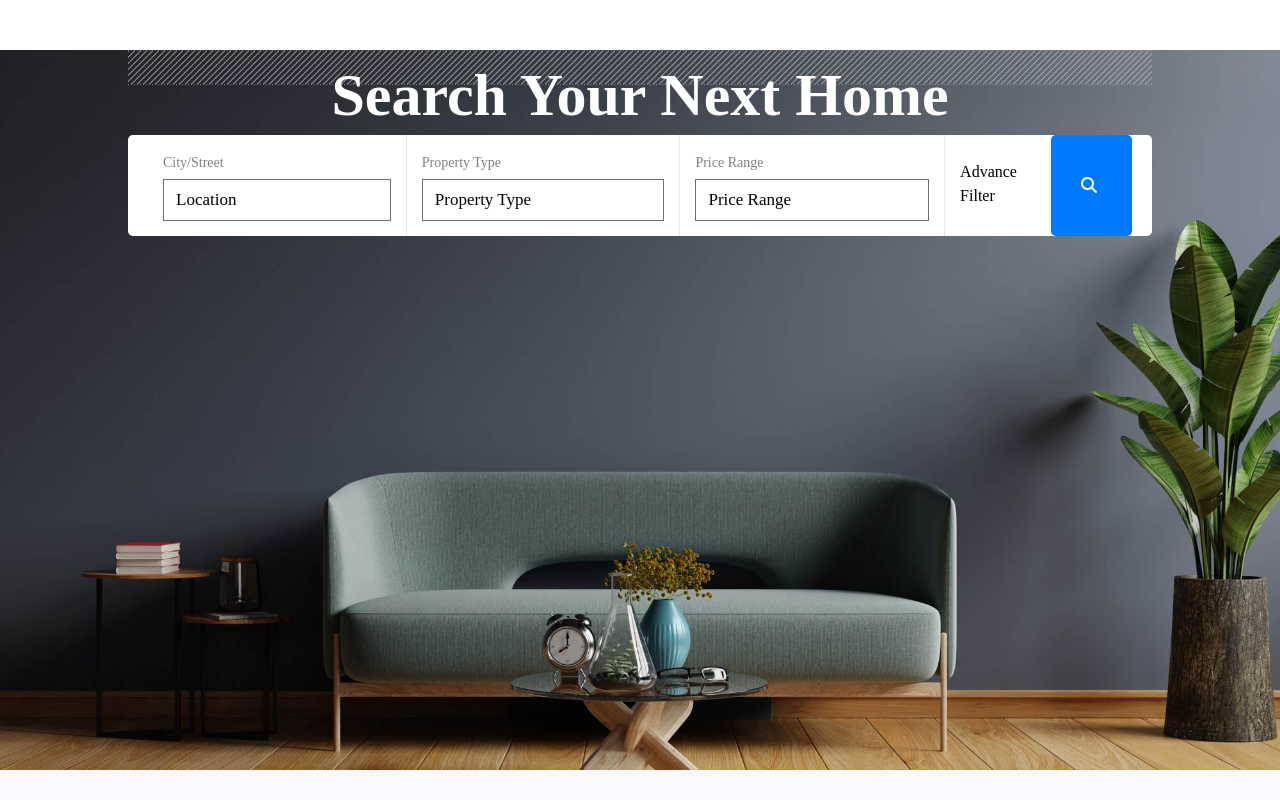
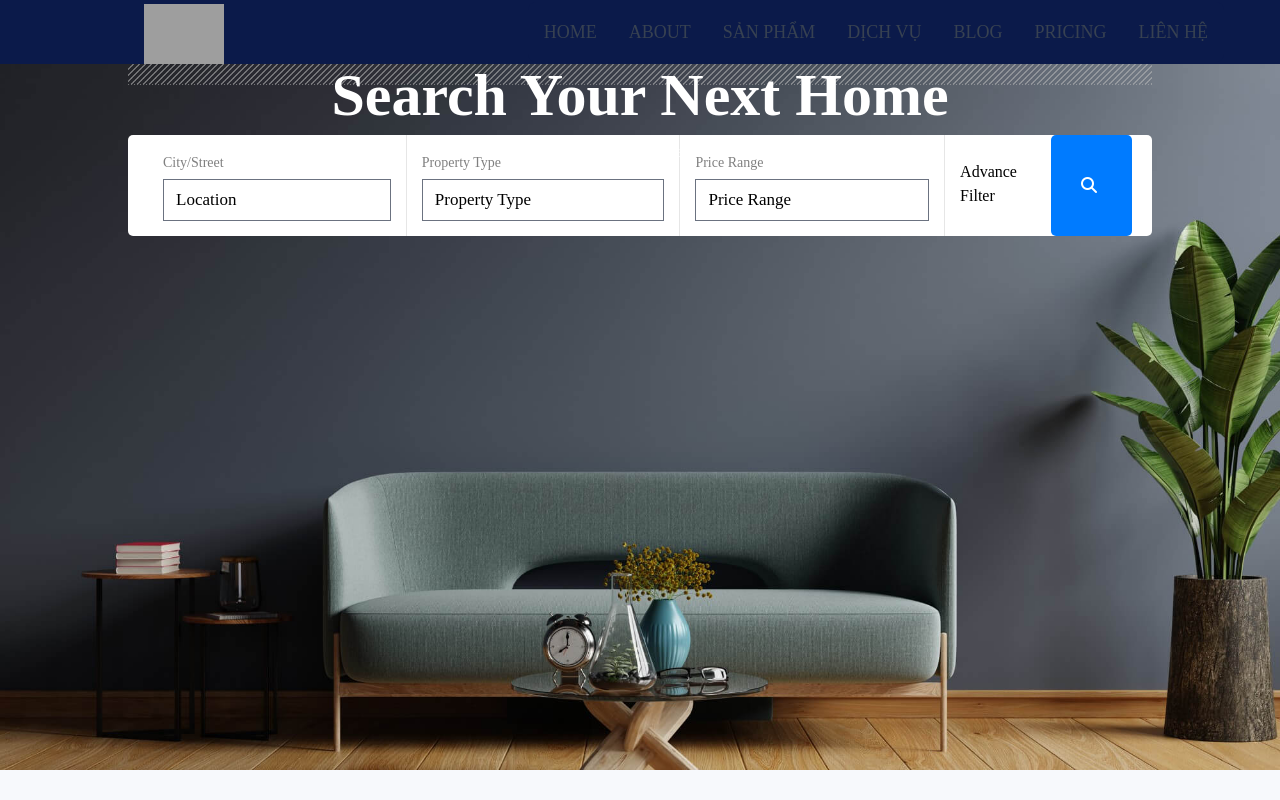
Before and after one commit to QuocDat1219/ecom-blog, a React (Create React App) app: page / in a window 1280 px wide. Shown: the top 800 px of the page. Built offline with nearby package versions, Linux system fonts and the light colour scheme; grey boxes are pictures that could not be loaded.

Commit message:
create navbar responsive

```diff
--- a/src/components/common/footer/Footer.jsx
+++ b/src/components/common/footer/Footer.jsx
@@ -3,7 +3,7 @@
 const Footer = () => {
   return (
     <footer>
-      <div className="bg-[#0B1A4A] p-5 md:p-10">
+      <div className="bg-[#0B1A4A] p-3">
         <div className="footer-content flex flex-col md:flex-row md:justify-center md:items-center text-center md:text-left">
           <div className="company-info md:mr-8">
             <div className="w-[120px] h-[80px] ml-auto mr-auto sm:w-[230px] sm:h-[150px]">
--- a/src/components/common/header/Header.jsx
+++ b/src/components/common/header/Header.jsx
@@ -7,28 +7,60 @@
   const [navList, setNavList] = useState(false)
 
   return (
-    <>
-      <header>
-        <div className='containers flexs'>
-          <div className="h-[30px]">
-            <img src='./images/logo.png' alt=''  />
+    // <>
+    //   <header>
+    //     <div className='containers flexs'>
+    //       <div className="h-[30px]">
+    //         <img src='./images/logo.png' alt=''  />
+    //       </div>
+    //       <div className='nav'>
+    //         <ul className={navList ? "small" : "flexs"}>
+    //           {nav.map((list, index) => (
+    //             <li key={index}>
+    //               <Link to={list.path}>{list.text}</Link>
+    //             </li>
+    //           ))}
+    //         </ul>
+    //       </div>
+    //       <div className='button flexs'>
+    //         <h4>
+    //           <span>2</span> My List
+    //         </h4>
+    //         <button className='btn1'>
+    //           <i className='fa fa-sign-out'></i> Sign In
+    //         </button>
+    //       </div>
+
+    //       <div className='toggle'>
+    //         <button onClick={() => setNavList(!navList)}>{navList ? <i className='fa fa-times'></i> : <i className='fa fa-bars'></i>}</button>
+    //       </div>
+    //     </div>
+    //   </header>
+    // </>
+          <nav className="bg-[#0B1A4A] z-10 fixed top-0 flex border-gray-200 px-2 sm:px-4 rounde w-full">
+          <div className="w-[10%] flex-wrap items-center justify-center sm:hidden md:block">
+          <a href="https://flowbite.com/" className="flex items-center">
+               <img src="https://everev.vn/wp-content/uploads/2023/03/everev-logo-1563x1024.png" className="h-full w-20 mt-1 ml-32 mb-auto hidden sm:block" alt="Flowbite Logo" />
+             </a>
           </div>
-          <div className='nav'>
-            {/* <ul className={navList ? "small" : "flexs"}>
+          <div className="flex w-[100%] flex-wrap items-center md:justify-center sm:justify-end sm:pr-10 justify-end lg:justify-end mx-auto">
+             <button data-collapse-toggle="navbar-default" type="button" className="z-10 inline-flex items-center p-2 ml-3 text-sm text-gray-500 rounded-lg md:hidden hover:bg-gray-100 focus:outline-none focus:ring-2 focus:ring-gray-200 dark:text-gray-400 dark:hover:bg-gray-700 dark:focus:ring-gray-600" aria-controls="navbar-default" aria-expanded="false">
+               <span className="sr-only">Open main menu</span>
+               <svg className="w-6 h-6" aria-hidden="true" fill="currentColor" viewBox="0 0 20 20" xmlns="http://www.w3.org/2000/svg"><path fill-rule="evenodd" d="M3 5a1 1 0 011-1h12a1 1 0 110 2H4a1 1 0 01-1-1zM3 10a1 1 0 011-1h12a1 1 0 110 2H4a1 1 0 01-1-1zM3 15a1 1 0 011-1h12a1 1 0 110 2H4a1 1 0 01-1-1z" clip-rule="evenodd"></path></svg>
+             </button>
+             <div className="hidden w-full md:block md:w-auto" id="navbar-default">
+               <ul className="flex flex-col p-4 mt-4 border border-gray-100 rounded-lg bg-[#0B1A4A] md:flex-row md:space-x-8 md:mt-0 md:text-lg md:font-medium md:border-0 dark:border-gray-700">
                  {nav.map((list, index) => (
                     <li key={index}>
-                  <Link to={list.path}>{list.text}</Link>
+                      <Link to={list.path}>
+                        <a href="#" className="block py-2 pl-3 pr-4 text-gray-700 rounded hover:bg-gray-100 md:hover:bg-transparent md:border-0 md:hover:text-blue-700 md:p-0 uppercase dark:text-white md:dark:hover:text-white dark:hover:bg-gray-700 dark:hover:text-white md:dark:hover:bg-transparent">{list.text}</a>
+                      </Link>
                   </li>
                  ))}
-            </ul> */}
-          </div>
-
-          <div className='toggle'>
-            <button onClick={() => setNavList(!navList)}>{navList ? <i className='fa fa-times'></i> : <i className='fa fa-bars'></i>}</button>
+               </ul>
              </div>
            </div>
-      </header>
-    </>
+         </nav>
   )
 }
 
--- a/src/components/pages/Pages.jsx
+++ b/src/components/pages/Pages.jsx
@@ -13,7 +13,7 @@
   return (
     <>
       <Router>
-        {/* <Header /> */}
+        <Header />
         <Switch>
           <Route exact path='/' component={Home} />
           <Route exact path='/allproduct' component={AllProduct} />
```
Lines whose indentation alone changed are shown as unchanged.
